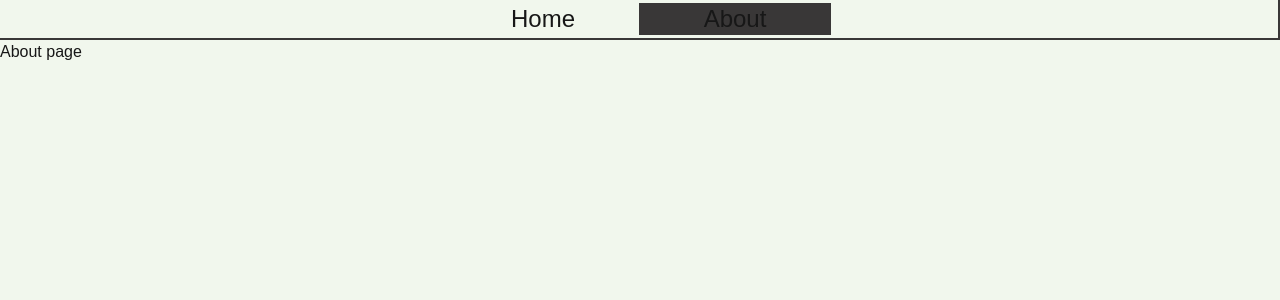
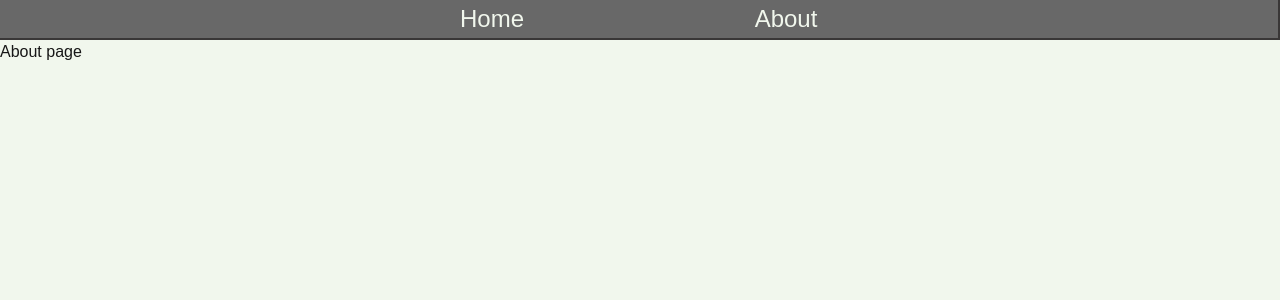
Before and after one commit to Alberto23B/blog_app, a Next.js app: page /about in a window 1280 px wide. Shown: the top 300 px of the page. Built offline with nearby package versions, Linux system fonts and the light colour scheme.

Commit message:
Minor layout changes

```diff
--- a/componenets/AboutButton.tsx
+++ b/componenets/AboutButton.tsx
@@ -12,12 +12,12 @@ export default function AboutButton() {
   }, [pathname]);
 
   const buttonStyle = {
-    inactive: 'w-full hover:bg-[#393737] cursor-pointer',
-    active: 'w-full bg-[#393737] active:bg-slate-600  cursor-pointer',
+    inactive: 'w-full hover:bg-white cursor-pointer',
+    active: 'w-full active:bg-slate-200  cursor-pointer',
   };
 
   return (
-    <Link className='w-1/2 text-2xl' href='/about'>
+    <Link className='w-full text-2xl' href='/about'>
       <button className={isActive ? buttonStyle.active : buttonStyle.inactive}>
         About
       </button>
--- a/componenets/HashGrid.tsx
+++ b/componenets/HashGrid.tsx
@@ -11,7 +11,7 @@ export default function HashGrid({
   const [visible, setVisible] = useState(visibility);
 
   return (
-    <div className='flex justify-start overflow-scroll flex-wrap min-w-60 mx-4 no-scrollbar gap-2'>
+    <div className='flex justify-start overflow-scroll mb-2 flex-wrap min-w-60 mx-4 no-scrollbar gap-2'>
       {!visible && (
         <button
           className='rounded-xl bg-[#393737] w-fit px-4 inline-block'
--- a/componenets/HomeButton.tsx
+++ b/componenets/HomeButton.tsx
@@ -12,12 +12,12 @@ export default function HomeButton() {
   }, [pathname]);
 
   const buttonStyle = {
-    inactive: 'w-full hover:bg-[#393737] cursor-pointer',
-    active: 'w-full active:bg-slate-600 bg-[#393737] cursor-pointer',
+    inactive: 'w-full cursor-pointer',
+    active: 'w-full active:bg-slate-600 cursor-pointer',
   };
 
   return (
-    <Link className='w-1/2 text-2xl ' href='/'>
+    <Link className='w-full text-2xl ' href='/'>
       <button className={isActive ? buttonStyle.active : buttonStyle.inactive}>
         Home
       </button>
--- a/componenets/Navbar.tsx
+++ b/componenets/Navbar.tsx
@@ -4,7 +4,7 @@ import HomeButton from './HomeButton';
 export default function Navbar() {
   return (
     <nav className='flex w-full items-center justify-center h-10 bord'>
-      <div className='flex min-w-96 m-auto'>
+      <div className='flex w-xl gap-3 min-w-96 justify-center'>
         <HomeButton />
         <AboutButton />
       </div>
--- a/componenets/PostList.tsx
+++ b/componenets/PostList.tsx
@@ -24,14 +24,12 @@ export default function PostList({ posts }: { posts: Post[] }) {
         const hashtags = generateHashtags(post.title);
 
         return (
-          <div key={post.id} className='bord py-2 rounded-br-xl'>
+          <div key={post.id} className='bord my-4 rounded-br-xl'>
             <Link href={`/posts/${post.id}`}>
-              <h2 className='text-xl px-4 font-bold  bg-[#393737]  my-2'>
-                {title}
-              </h2>
+              <h2 className='text-xl px-4 bg-[#393737]'>{title}</h2>
             </Link>
             <div className='p-4'>
-              <p>
+              <p className='text-sm'>
                 {body}
                 <Link
                   href={`/posts/${post.id}`}
--- a/styles/globals.css
+++ b/styles/globals.css
@@ -40,6 +40,11 @@ body {
   background: var(--background);
 }
 
+nav {
+  color: var(--background);
+  background: #686868;
+}
+
 button:active {
   background: var(--highlight);
 }
```
